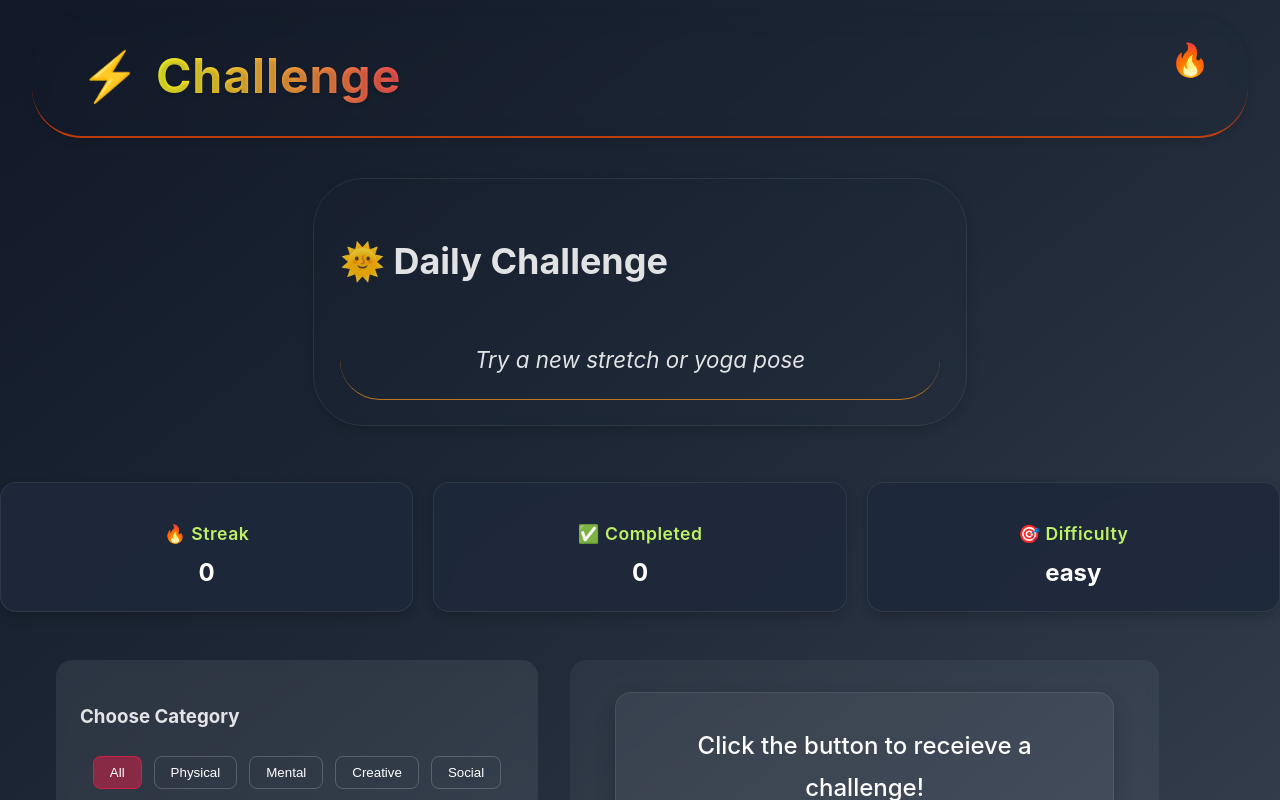
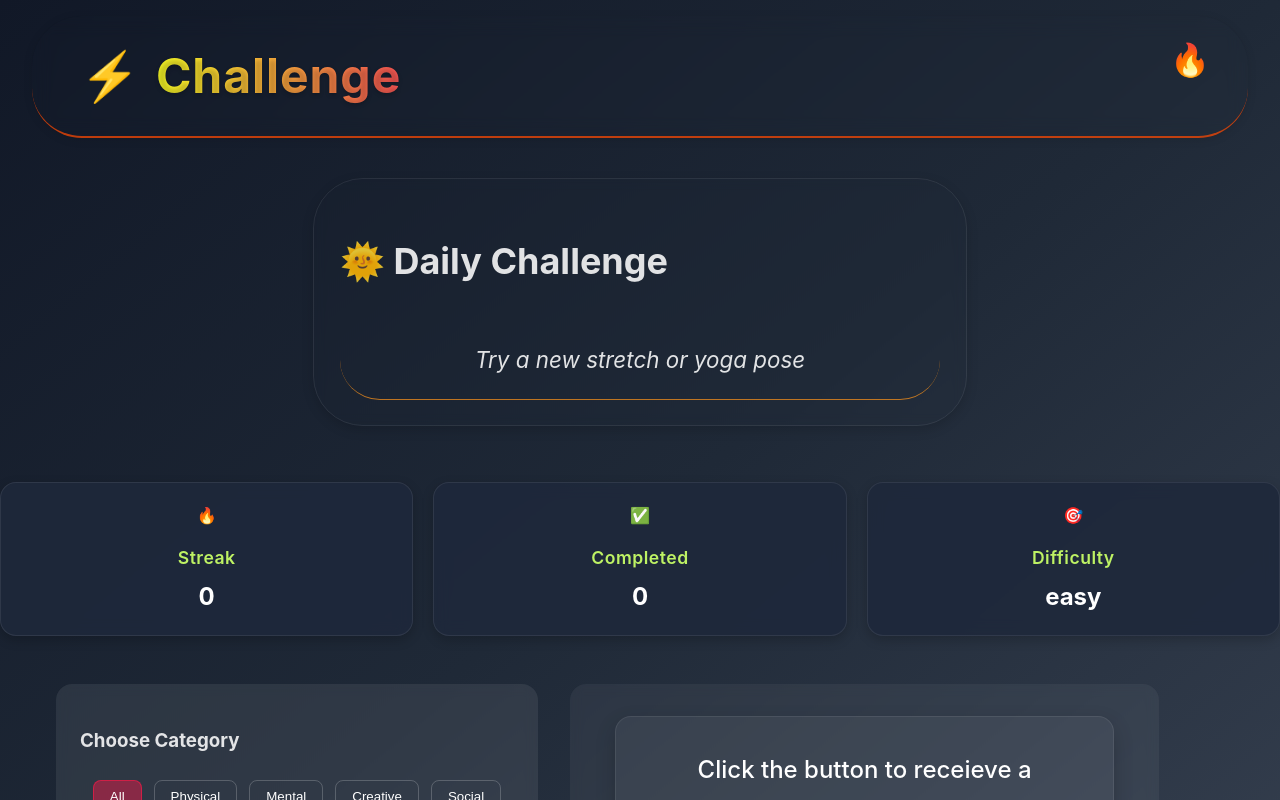
Before and after one commit to robertoandino/challenge-me, a React (Vite) app: page / in a window 1280 px wide. Shown: the top 800 px of the page. Built offline with nearby package versions, Linux system fonts and the light colour scheme.

Commit message:
Refactor StatCard titles for consistency and improve icon rendering logic

```diff
--- a/src/components/StatCard/StatCard.tsx
+++ b/src/components/StatCard/StatCard.tsx
@@ -6,9 +6,17 @@ interface StatCardProps {
     value: string | number;
 }
 
-const StatCard: React.FC<StatCardProps> = ({ title, value }) => {
+const StatCard: React.FC<StatCardProps> = ({ title, value}) => {
+    const getIcon = (title: string) => {
+        if (title.includes("Streak")) return "🔥";
+        if (title.includes("Completed")) return "✅";
+        if (title.includes("Difficulty")) return "🎯";
+        return "📊";
+    }
+
     return (
         <div className="stat-card">
+            <div className="stat-icon">{getIcon(title)}</div>
             <h3>{title}</h3>
             <p>{value}</p>
         </div>
--- a/src/pages/Home.tsx
+++ b/src/pages/Home.tsx
@@ -149,9 +149,9 @@ const Home: React.FC = () => {
 
             {/* Stats Cards */}
             <section className="stats-cards">
-                <StatCard title="🔥 Streak" value={streakCount} />
-                <StatCard title="✅ Completed" value={completedCount} />
-                <StatCard title="🎯 Difficulty" value={difficulty} />
+                <StatCard title="Streak" value={streakCount} />
+                <StatCard title="Completed" value={completedCount} />
+                <StatCard title="Difficulty" value={difficulty} />
             </section>
 
             {/* User vitals */}
```
